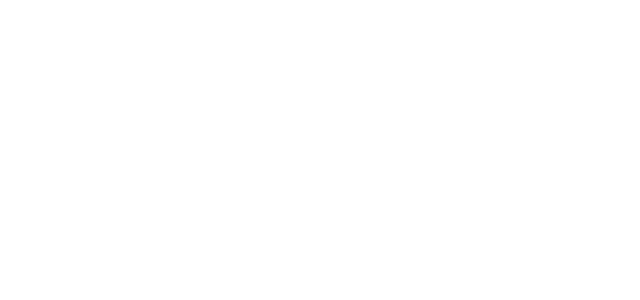
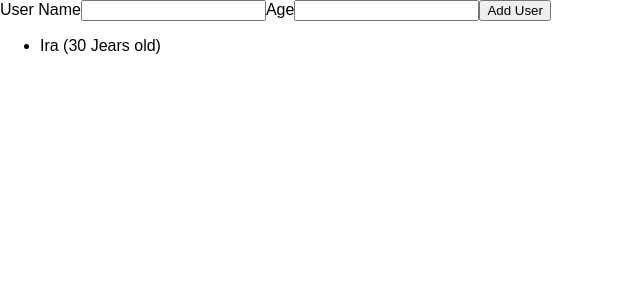
Before and after one commit to iralsob/react-add-user-first-project, a React (Create React App) app: page / in a window 1280 px wide. Shown: the top 300 px of the page, without its empty margins (0-640 px from the left). Built offline with nearby package versions, Linux system fonts and the light colour scheme.

Commit message:
adding key komponents

```diff
--- a/src/App.js
+++ b/src/App.js
@@ -1,10 +1,13 @@
-import React from 'react';
-
+import React from "react";
+import Card from "./components/Card";
+import UsersList from "./components/UsersList";
 
 function App() {
+  const usersList = [{ name: "Ira", age: "30" }];
   return (
     <div>
-
+      <Card></Card>
+      <UsersList data={usersList} />
     </div>
   );
 }
--- /dev/null
+++ b/src/components/Card.js
@@ -0,0 +1,21 @@
+import React from "react";
+
+const Card = () => {
+  const submitHandler = (event) => {
+    event.preventDefault();
+    console.log("Submit!");
+  };
+  return (
+    <div className='card'>
+      <form onSubmit={submitHandler}>
+        <label>User Name</label>
+        <input type='text' />
+        <label>Age</label>
+        <input type='number' />
+        <button type='submit'>Add User</button>
+      </form>
+    </div>
+  );
+};
+
+export default Card;
--- /dev/null
+++ b/src/components/User.js
@@ -0,0 +1,11 @@
+import React from "react";
+
+const User = (props) => {
+  return (
+    <li>
+      {props.name} ({props.age} Jears old)
+    </li>
+  );
+};
+
+export default User;
--- /dev/null
+++ b/src/components/UsersList.js
@@ -0,0 +1,18 @@
+import React from "react";
+import User from "./User";
+
+const UsersList = (props) => {
+  console.log(props.data);
+
+  return (
+    <ul>
+      {props.data.map((user) => (
+        <User key={Math.random()}
+            name={user.name}
+            age={user.age} />
+      ))}
+    </ul>
+  );
+};
+
+export default UsersList;
```
